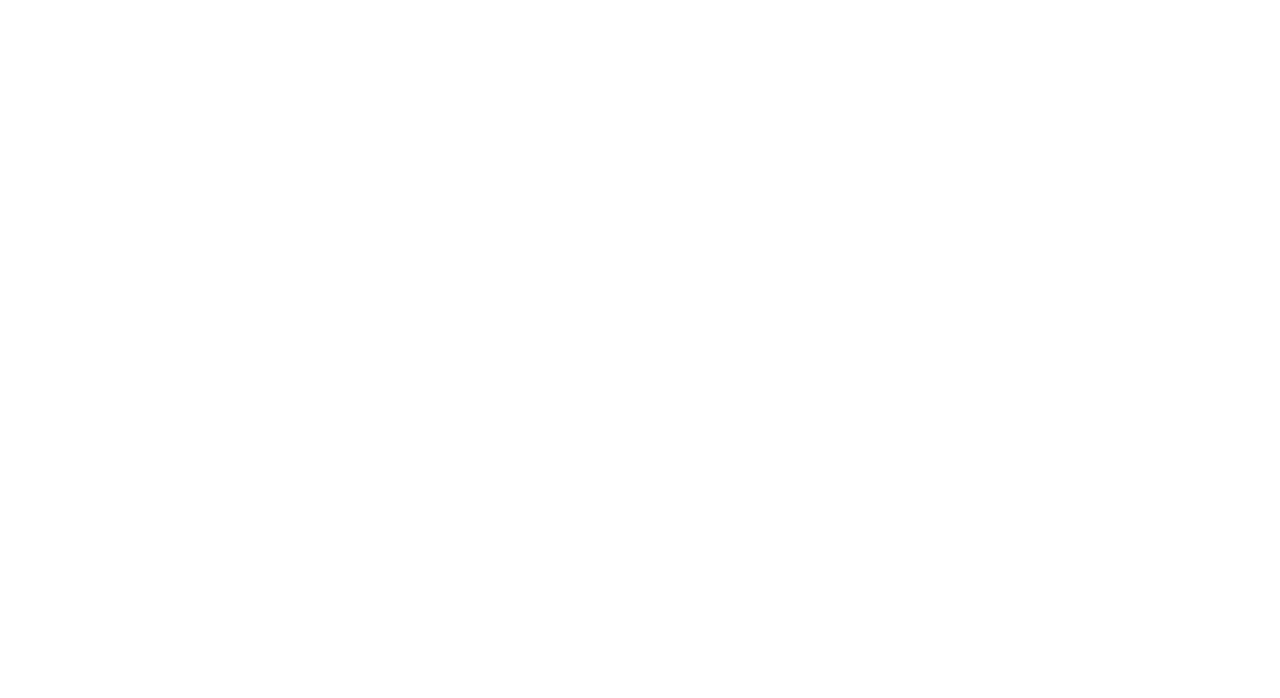
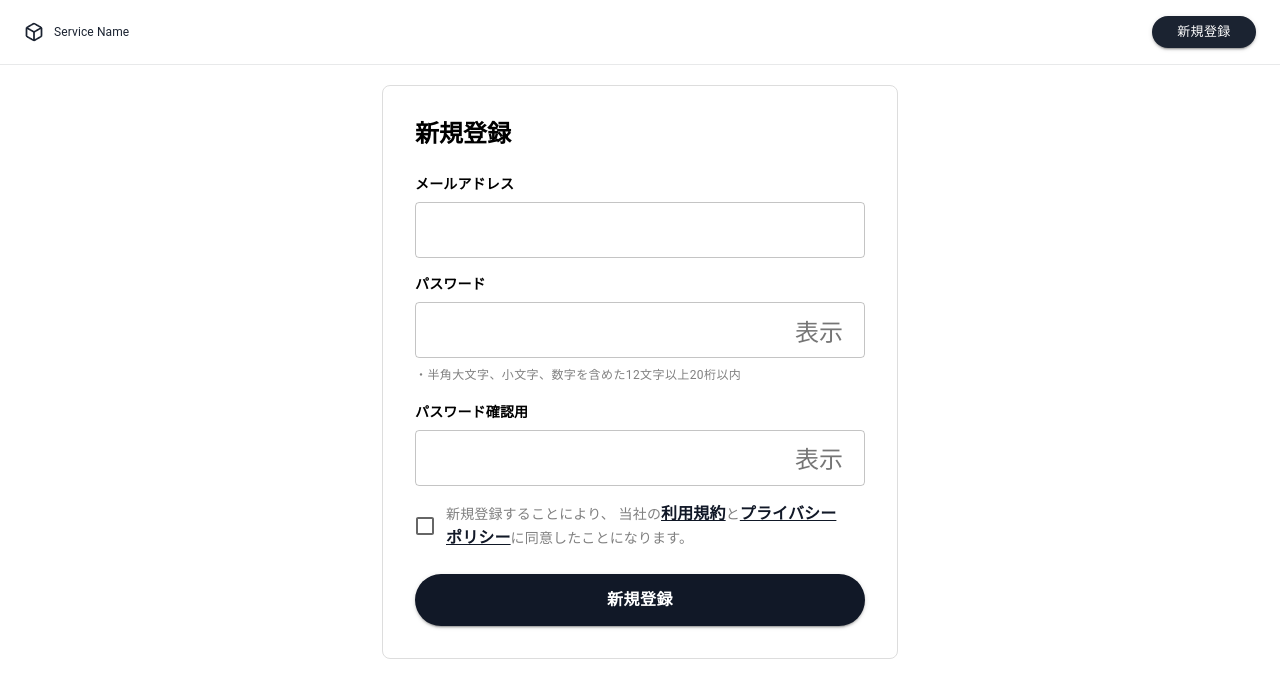
Before and after one commit to aswanthk-jiitak/react-components, a React app: page /register in a window 1280 px wide. Before the commit this address had no page. Shown: the top 698 px of the page. Built offline with nearby package versions, Linux system fonts and the light colour scheme.

Commit message:
new floder structure and otp impliment commit

```diff
--- a/src/App.js
+++ b/src/App.js
@@ -13,6 +13,7 @@ const PasswordSettingPage = lazy(() => import('./pages/passwordSetting'));
 const RegistrationPage = lazy(() => import('./pages/registration'));
 const AccountInformationPage = lazy(() => import('./pages/accountInformation'));
 const OtpVerify = lazy(() => import('./pages/otpVerify'));
+const NewRegister = lazy(() => import('./pages/newRegister'));
 
 const App = () => {
   return (
@@ -22,6 +23,7 @@ const App = () => {
         <Routes>
           <Route path="/" element={<LoginPage />} />
           <Route path="/otp" element={<OtpVerify />} />
+          <Route path="/register" element={<NewRegister />} />
           <Route path="/pass" element={<PasswordPage />} />
           <Route path="/reset" element={<ResetPage />} />
           <Route path="/email" element={<EmailPage />} />
--- a/src/components/textBoxComponents/index.js
+++ b/src/components/textBoxComponents/index.js
@@ -11,6 +11,7 @@ const TextFieldComponent = ({
     value,
     inputRef,
     onChange,
+
     size = "medium",
     sx = {}
 }) => {
@@ -26,6 +27,7 @@ const TextFieldComponent = ({
             inputRef={inputRef}
             size={size}
             onChange={onChange}
+
             sx={sx}
         />
     );
--- /dev/null
+++ b/src/pages/newRegister/index.js
@@ -0,0 +1,150 @@
+import React, { useState } from 'react';
+import MainLayout from '../../layout/mailLayout';
+import { useNavigate } from 'react-router-dom';
+import { Box, Typography, TextField, InputAdornment, IconButton, Checkbox, FormControlLabel } from '@mui/material';
+import TextFieldComponent from '../../components/textBoxComponents';
+import ButtonComponents from '../../components/buttonComponents';
+
+const NewRegister = () => {
+    const navigate = useNavigate();
+    const [showPassword, setShowPassword] = useState(false);
+    const [showConfirmPassword, setShowConfirmPassword] = useState(false);
+    const [email, setEmail] = useState('');
+    const [password, setPassword] = useState('');
+    const [confirmPassword, setConfirmPassword] = useState('');
+    const [termsAccepted, setTermsAccepted] = useState(false);
+
+    const handleSubmit = (e) => {
+        e.preventDefault();
+        if (!termsAccepted) {
+            alert("Please accept the terms to continue.");
+            return;
+        }
+        navigate('/otp');
+    };
+
+    return (
+        <MainLayout>
+            <Box
+                sx={{
+                    width: '450px',
+                    margin: '0 auto',
+                    padding: '32px',
+                    border: '1px solid #ddd',
+                    borderRadius: '8px',
+                    backgroundColor: '#fff',
+                }}
+            >
+                {/* Title */}
+                <Typography variant="h5" fontWeight="bold" mb={3}>
+                    新規登録
+                </Typography>
+
+                {/* Email Input */}
+                <Typography variant="body2" fontWeight="bold" mb={1}>
+                    メールアドレス
+                </Typography>
+                <TextFieldComponent
+                    fullWidth
+                    variant="outlined"
+                    value={email}
+                    onChange={(e) => setEmail(e.target.value)}
+                />
+
+                {/* Password Input */}
+                <Typography variant="body2" fontWeight="bold" mt={2} mb={1}>
+                    パスワード
+                </Typography>
+                <TextField
+                    fullWidth
+                    type={showPassword ? 'text' : 'password'}
+                    variant="outlined"
+                    value={password}
+                    onChange={(e) => setPassword(e.target.value)}
+                    InputProps={{
+                        endAdornment: (
+                            <InputAdornment position="end">
+                                <IconButton onClick={() => setShowPassword(!showPassword)}>
+                                    {showPassword ? '非表示' : '表示'}
+                                </IconButton>
+                            </InputAdornment>
+                        ),
+                    }}
+                />
+                <Typography variant="caption" color="gray" mt={1} display="block">
+                    ・半角大文字、小文字、数字を含めた12文字以上20桁以内
+                </Typography>
+
+                {/* Confirm Password Input */}
+                <Typography variant="body2" fontWeight="bold" mt={2} mb={1}>
+                    パスワード確認用
+                </Typography>
+                <TextField
+                    fullWidth
+                    type={showConfirmPassword ? 'text' : 'password'}
+                    variant="outlined"
+                    value={confirmPassword}
+                    onChange={(e) => setConfirmPassword(e.target.value)}
+                    InputProps={{
+                        endAdornment: (
+                            <InputAdornment position="end">
+                                <IconButton onClick={() => setShowConfirmPassword(!showConfirmPassword)}>
+                                    {showConfirmPassword ? '非表示' : '表示'}
+                                </IconButton>
+                            </InputAdornment>
+                        ),
+                    }}
+                />
+
+                {/* Checkbox for Terms */}
+                <FormControlLabel
+                    control={
+                        <Checkbox
+                            checked={termsAccepted}
+                            onChange={(e) => setTermsAccepted(e.target.checked)}
+                        />
+                    }
+                    label={
+                        <Typography variant="body2" color="gray">
+                            新規登録することにより、 当社の
+                            <Typography
+                                component="span"
+                                sx={{ textDecoration: 'underline', cursor: 'pointer', color: '#111827', fontWeight: 'bold' }}
+                            >
+                                利用規約
+                            </Typography>
+                            と
+                            <Typography
+                                component="span"
+                                sx={{ textDecoration: 'underline', cursor: 'pointer', color: '#111827', fontWeight: 'bold' }}
+                            >
+                                プライバシーポリシー
+                            </Typography>
+                            に同意したことになります。
+                        </Typography>
+                    }
+                    sx={{ mt: 2 }}
+                />
+
+                {/* Submit Button */}
+                <ButtonComponents
+                    label="新規登録"
+                    color="black"
+                    onClick={handleSubmit}
+                    sx={{
+                        width: '100%',
+                        borderRadius: '30px',
+                        padding: '12px',
+                        fontSize: '16px',
+                        fontWeight: 'bold',
+                        backgroundColor: '#111827',
+                        color: 'white',
+                        mt: 3,
+                    }}
+                />
+            </Box>
+        </MainLayout>
+    );
+};
+
+export default NewRegister;
```
